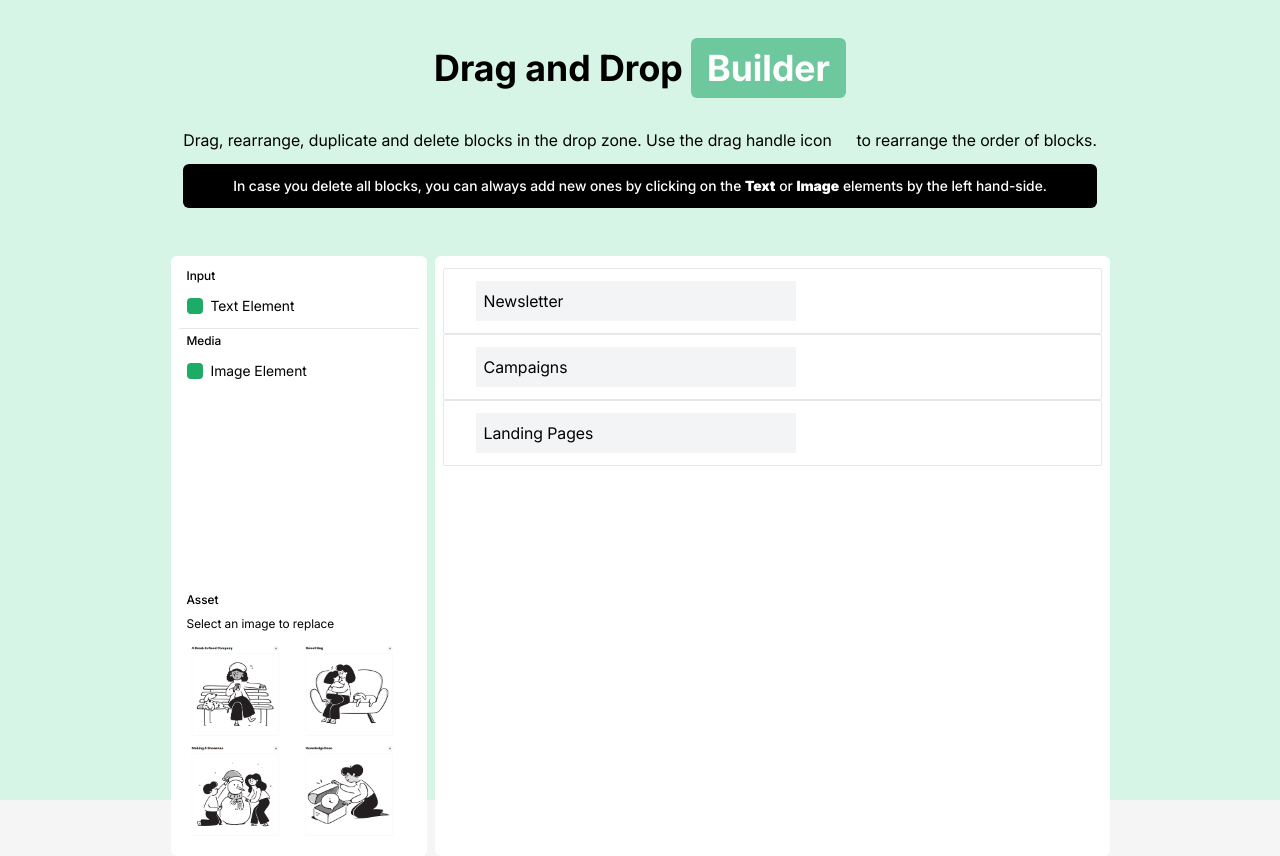
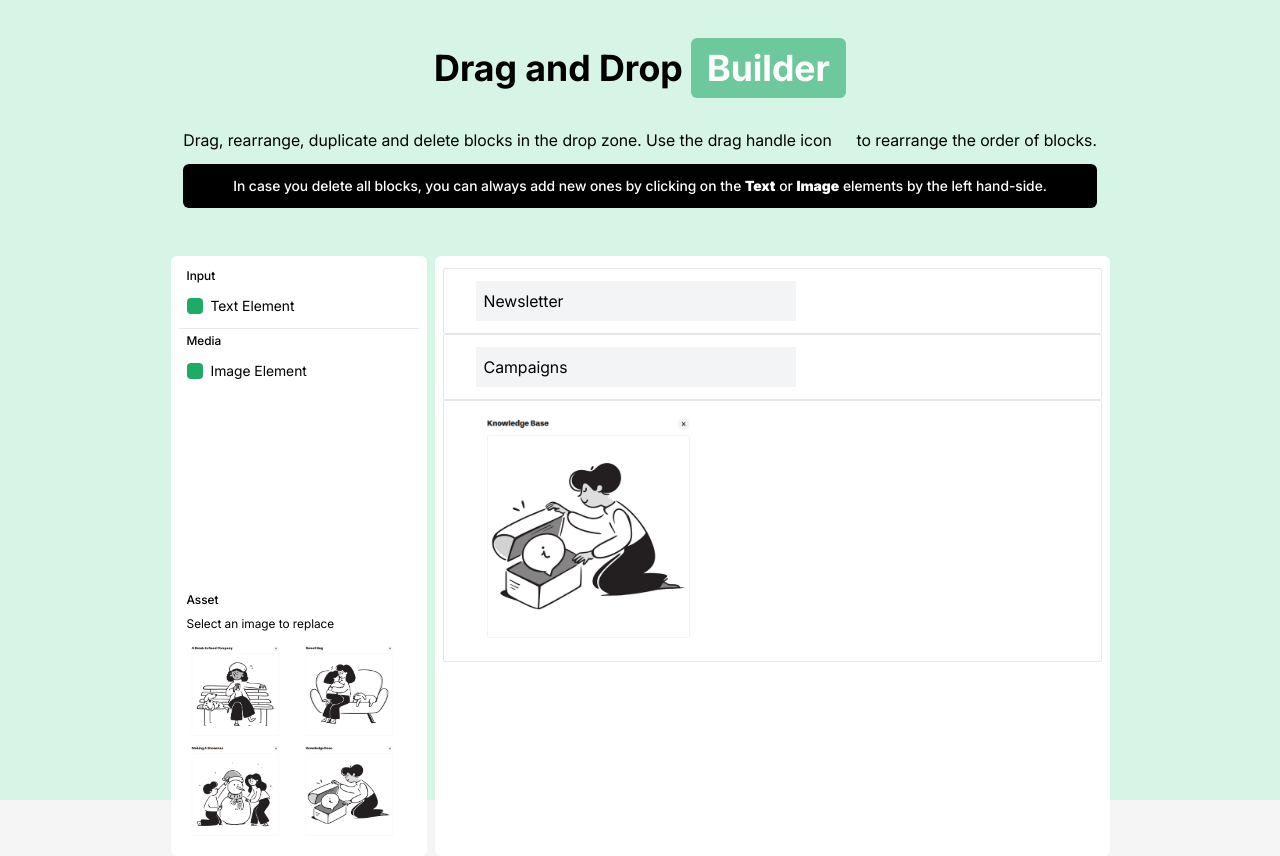
Before and after one commit to stevendaye/dnd-builder, a Vue app: page / in a window 1280 px wide. Built offline with nearby package versions, Linux system fonts and the light colour scheme; some icons are missing.

Commit message:
Implemented Image block

```diff
--- a/src/App.vue
+++ b/src/App.vue
@@ -128,7 +128,9 @@
         >
           <template #item="{ element }">
             <div
-              class="flex items-center gap-2 border px-2 py-3 cursor-move rounded-sm"
+              :class="`flex gap-2 border px-2 py-3 cursor-move rounded-sm ${
+                element.type === 'text' ? 'items-center' : 'items-start'
+              }`"
             >
               <v-icon
                 name="md-dragindicator-round"
@@ -142,6 +144,13 @@
                   class="p-2 bg-[#F3F4F6] w-full"
                   v-model="element.text"
                   placeholder="Edit text"
+                />
+              </div>
+              <div v-if="element.type === 'image'" class="w-[35%]">
+                <img
+                  src="./assets/images/image-4.png"
+                  alt="Predefined Img"
+                  class="w-full object-cover"
                 />
               </div>
             </div>
@@ -163,12 +172,19 @@ interface TextBlock {
   order: number;
 }
 
-type Block = TextBlock;
+interface ImageBlock {
+  id: number;
+  type: "image";
+  image: string;
+  order: number;
+}
+
+type Block = TextBlock | ImageBlock;
 
 const dragging = ref<boolean>(false);
 const list = ref<Block[]>([
   { id: 0, type: "text", text: "Newsletter", order: 1 },
-  { id: 0, type: "text", text: "Campaigns", order: 2 },
-  { id: 0, type: "text", text: "Landing Pages", order: 3 },
+  { id: 1, type: "text", text: "Campaigns", order: 2 },
+  { id: 2, type: "image", image: "./assets/images/image-1.png", order: 3 },
 ]);
 </script>
```
